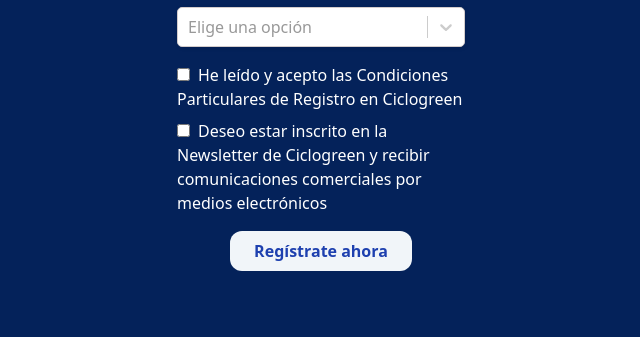
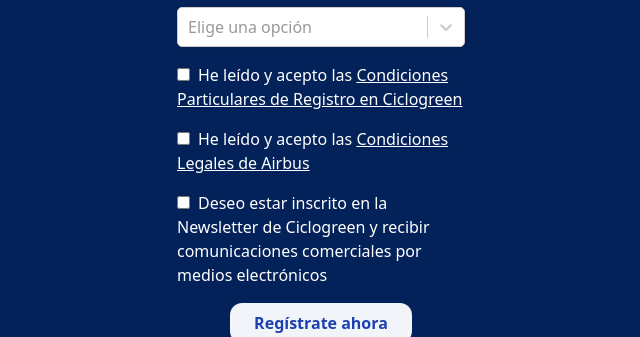
Before and after one commit to montotox/airbus, a Next.js app: page /register in a window 1280 px wide. Shown: the part 453-790 px from the top of the page, without its empty margins (319-959 px from the left). Built offline with nearby package versions, Linux system fonts and the light colour scheme.

Commit message:
add endpoints and company terms

```diff
--- a/src/hooks/api/useUserStatus.ts
+++ b/src/hooks/api/useUserStatus.ts
@@ -6,10 +6,11 @@
   const [dataReceived, setDataReceived] = useState(false);
   const router = useRouter();
   const email = router.query.email;
+  const company = router.query.company;
   const getEmailStatus = async () => {
     if (email) {
       const response = await fetch(
-        `https://ciclofargate-staticsfilesbucket-11a3qmi5fai9p.s3.amazonaws.com/uploads/styles/img/${email}`,
+        `https://prod.api.cclgrn.com/dashboard/api/email/check_validation/?email=${email}`,
         {
           method: "GET",
           headers: {
@@ -42,7 +43,7 @@
 
   if (dataReceived) {
     console.log("HAY DATA");
-    router.push("/register?email=" + email);
+    router.push(`/register?email=${email}&company=${company}`);
     // router.push("/login?email=" + email);
   }
 
--- a/src/models/register.ts
+++ b/src/models/register.ts
@@ -10,8 +10,11 @@
   first_name: string;
   password: string;
   company: string;
-  subgroup_name: string;
+  subgroup: string;
   user_data?: {};
+  company_terms?: boolean;
+  terms?: boolean;
+  newsletter?: boolean;
 }
 
 export interface Register {
@@ -20,7 +23,10 @@
   passwordConfirmation?: string;
   firstName: string;
   company: string;
-  cluster: Cluster;
+  subgroup: Cluster;
+  companyTerms?: boolean;
+  terms?: boolean;
+  newsletter?: boolean;
 }
 
 export const registerResponse = (register: RegisterDTO) => {
@@ -29,7 +35,10 @@
     password: nullToEmpty(register.password),
     firstName: nullToEmpty(register.first_name),
     company: nullToEmpty(register.company),
-    cluster: nullToEmpty(register.subgroup_name),
+    subgroup: nullToEmpty(register.subgroup),
+    companyTerms: register.company_terms,
+    terms: register.terms,
+    newsletter: register.newsletter,
   };
   return formattedRegister;
 };
@@ -40,7 +49,10 @@
     first_name: register.firstName,
     password: register.password,
     company: register.company,
-    subgroup_name: register.cluster.value,
+    subgroup: register.subgroup.value,
+    company_terms: register.companyTerms,
+    terms: register.terms,
+    newsletter: register.newsletter,
   };
   return apiFormatRegister;
 };
--- a/src/pages/index.tsx
+++ b/src/pages/index.tsx
@@ -34,13 +34,28 @@
       email: Yup.string()
         .email("Email inválido")
         .matches(
-          new RegExp(`@airbus.com$`),
+          new RegExp(`@gmail.com$`),
           "El email debe finalizar con @airbus.com"
         )
         .required("Campo requerido"),
     }),
     onSubmit: async (data) => {
-      router.push(`/loading?email=${data.email}`);
+      await fetch(
+        "https://prod.api.cclgrn.com/dashboard/api/email/email_validation/",
+        {
+          method: "POST",
+          headers: {
+            "Content-Type": "application/json",
+          },
+          body: JSON.stringify({
+            email: data.email,
+            company: router.query.company,
+          }),
+        }
+      );
+      router.push(
+        `/loading?email=${data.email}&company=${router.query.company}`
+      );
     },
   });
 
--- a/src/pages/loading/index.tsx
+++ b/src/pages/loading/index.tsx
@@ -6,6 +6,6 @@
   useUserStatus();
 
   return (
-    <Loader message="Revisa tu email, esperamos la validación para continuar..." />
+    <Loader message="Revisa la bandeja de entrada de tu email, necesitamos validar tu cuenta para continuar" />
   );
 }
--- a/src/pages/register/index.tsx
+++ b/src/pages/register/index.tsx
@@ -35,8 +35,9 @@
       firstName: "",
       company: "",
       password: "",
-      cluster: { value: "", label: "" },
+      subgroup: { value: "", label: "" },
       terms: false,
+      companyTerms: false,
       newsletter: false,
     },
     validationSchema: Yup.object({
@@ -49,7 +50,7 @@
         .required("Campo requerido"),
       firstName: Yup.string().required("Campo requerido"),
       password: Yup.string().required("Campo requerido"),
-      cluster: Yup.object().shape({
+      subgroup: Yup.object().shape({
         value: Yup.string().required("Este campo es obligatorio"),
         label: Yup.string().required("Este campo es obligatorio"),
       }),
@@ -57,8 +58,13 @@
         [true],
         "Debes aceptar los términos y condiciones"
       ),
+      companyTerms: Yup.boolean().oneOf(
+        [true],
+        "Debes aceptar los términos legales de Airbus"
+      ),
     }),
     onSubmit: async (data) => {
+      console.log("data", data);
       try {
         await registerUser(data);
       } catch (error) {
@@ -74,6 +80,8 @@
   ) => {
     formik.setFieldValue(name, option);
   };
+
+  console.log(formik.values);
 
   return (
     <form
@@ -134,16 +142,16 @@
         />
         <InputDropdown
           optionList={optionList}
-          name="cluster"
-          valueSelected={formik.values.cluster}
+          name="subgroup"
+          valueSelected={formik.values.subgroup}
           onChangeSelect={onChangeSelected}
           type="string"
           label="Selecciona tu sede"
           className="w-72 mt-4"
           onBlur={formik.handleBlur}
           error={
-            formik.errors.cluster && formik.touched?.cluster
-              ? formik.errors.cluster.label
+            formik.errors.subgroup && formik.touched?.subgroup
+              ? formik.errors.subgroup.label
               : ""
           }
           isClearable
@@ -163,14 +171,35 @@
           <span className="ml-2">
             He leído y acepto las{" "}
             <a href="https://www.ciclogreen.com/terms" target="_blank">
-              Condiciones Particulares de Registro en Ciclogreen
+              <u>Condiciones Particulares de Registro en Ciclogreen</u>
             </a>
           </span>
         </label>
         {formik.errors.terms && formik.touched?.terms && (
-          <span className="text-red-500 text-sm">{formik.errors.terms}</span>
+          <span className="text-red-400 text-sm">{formik.errors.terms}</span>
         )}
-        <label className="mt-2">
+        <label className=" mt-4">
+          <input
+            name="companyTerms"
+            type="checkbox"
+            checked={formik.values.companyTerms}
+            onChange={(e) =>
+              formik.setFieldValue(e.target.name, e.target.checked)
+            }
+          />
+          <span className="ml-2">
+            He leído y acepto las{" "}
+            <a href="https://www.ciclogreen.com/terms" target="_blank">
+              <u>Condiciones Legales de Airbus</u>
+            </a>
+          </span>
+        </label>
+        {formik.errors.companyTerms && formik.touched?.companyTerms && (
+          <span className="text-red-400 text-sm">
+            {formik.errors.companyTerms}
+          </span>
+        )}
+        <label className=" mt-4">
           <input
             name="newsletter"
             type="checkbox"
```
